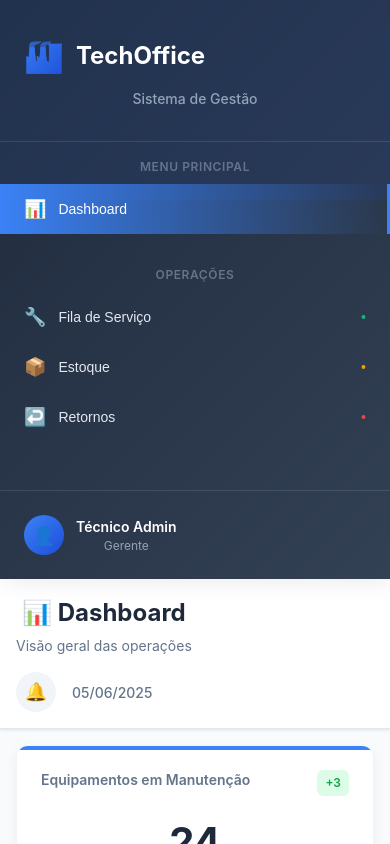
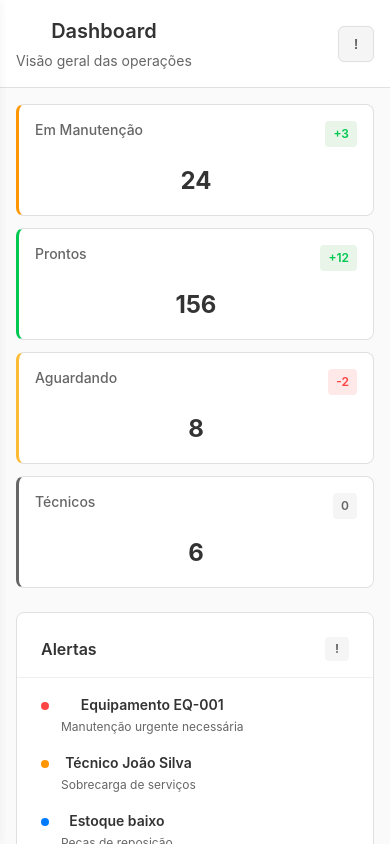
Before and after one commit to brunolealsm/meu-projeto-react, a React (Vite) app: page / in a window 390 px wide. Built offline with nearby package versions, Linux system fonts and the light colour scheme.

Commit message:
design: Implementar visual minimalista e profissional - Remove emojis e cores excessivas - Design clean com cores neutras - Interface responsiva para mobile - Tipografia profissional

```diff
--- a/src/App.css
+++ b/src/App.css
@@ -8,87 +8,77 @@
 .app-container {
   display: flex;
   height: 100vh;
-  background: #f8fafc;
-  font-family: 'Inter', -apple-system, BlinkMacSystemFont, sans-serif;
+  background: #fafafa;
+  font-family: -apple-system, BlinkMacSystemFont, 'Segoe UI', sans-serif;
+  color: #333;
 }
 
 /* Sidebar */
 .sidebar {
-  width: 280px;
-  background: linear-gradient(135deg, #1e293b 0%, #334155 100%);
-  color: white;
+  width: 260px;
+  background: #ffffff;
+  border-right: 1px solid #e0e0e0;
   display: flex;
   flex-direction: column;
-  box-shadow: 4px 0 24px rgba(0, 0, 0, 0.1);
-  position: relative;
-  overflow: hidden;
-}
-
-.sidebar::before {
-  content: '';
-  position: absolute;
-  top: 0;
-  left: 0;
-  right: 0;
-  height: 200px;
-  background: linear-gradient(135deg, #3b82f6 0%, #1d4ed8 100%);
-  opacity: 0.1;
-  z-index: 0;
+  box-shadow: 2px 0 8px rgba(0, 0, 0, 0.04);
 }
 
 .sidebar-header {
-  padding: 2rem 1.5rem;
-  border-bottom: 1px solid rgba(255, 255, 255, 0.1);
-  position: relative;
-  z-index: 1;
+  padding: 1.5rem;
+  border-bottom: 1px solid #f0f0f0;
 }
 
 .logo {
   display: flex;
   align-items: center;
   gap: 0.75rem;
-  margin-bottom: 0.5rem;
 }
 
 .logo-icon {
-  font-size: 2rem;
-  background: linear-gradient(135deg, #3b82f6, #1d4ed8);
-  -webkit-background-clip: text;
-  -webkit-text-fill-color: transparent;
-  background-clip: text;
+  width: 36px;
+  height: 36px;
+  background: #333;
+  color: white;
+  border-radius: 6px;
+  display: flex;
+  align-items: center;
+  justify-content: center;
+  font-size: 0.75rem;
+  font-weight: 700;
+  letter-spacing: -0.5px;
 }
 
-.logo h1 {
-  font-size: 1.5rem;
-  font-weight: 700;
+.logo-text h1 {
+  font-size: 1.25rem;
+  font-weight: 600;
+  color: #333;
   margin: 0;
+  line-height: 1;
 }
 
-.subtitle {
-  color: #94a3b8;
-  font-size: 0.875rem;
-  font-weight: 500;
+.logo-text span {
+  font-size: 0.75rem;
+  color: #666;
+  font-weight: 400;
 }
 
 /* Navigation */
 .sidebar-nav {
   flex: 1;
   padding: 1rem 0;
-  position: relative;
-  z-index: 1;
 }
 
 .nav-section {
-  margin-bottom: 2rem;
+  margin-bottom: 1.5rem;
 }
 
 .nav-section h3 {
   padding: 0 1.5rem;
   margin-bottom: 0.5rem;
-  font-size: 0.75rem;
+  font-size: 0.7rem;
   text-transform: uppercase;
-  letter-spacing: 0.05em;
-  color: #64748b;
+  letter-spacing: 0.5px;
+  color: #999;
   font-weight: 600;
 }
 
@@ -97,55 +87,52 @@
   display: flex;
   align-items: center;
   gap: 0.75rem;
-  padding: 0.875rem 1.5rem;
+  padding: 0.75rem 1.5rem;
   background: none;
   border: none;
-  color: #e2e8f0;
+  color: #666;
   font-size: 0.875rem;
   font-weight: 500;
   cursor: pointer;
-  transition: all 0.2s ease;
+  transition: all 0.15s ease;
   text-align: left;
   position: relative;
 }
 
 .nav-item:hover {
-  background: rgba(255, 255, 255, 0.05);
-  color: white;
+  background: #f8f8f8;
+  color: #333;
 }
 
 .nav-item.active {
-  background: linear-gradient(90deg, var(--accent-color, #3b82f6), transparent);
-  color: white;
-  border-right: 3px solid var(--accent-color, #3b82f6);
-}
-
-.nav-item.active::before {
-  content: '';
-  position: absolute;
-  left: 0;
-  top: 0;
-  bottom: 0;
-  width: 4px;
-  background: var(--accent-color, #3b82f6);
+  background: #f0f0f0;
+  color: #333;
+  border-right: 2px solid #333;
 }
 
 .nav-icon {
-  font-size: 1.125rem;
-  min-width: 20px;
+  width: 24px;
+  height: 24px;
+  display: flex;
+  align-items: center;
+  justify-content: center;
+  font-size: 0.6rem;
+  font-weight: 700;
+  background: #f5f5f5;
+  border-radius: 4px;
+  color: #666;
+  letter-spacing: -0.5px;
 }
 
-.nav-badge {
-  margin-left: auto;
-  color: var(--accent-color, #3b82f6);
+.nav-item.active .nav-icon {
+  background: #333;
+  color: white;
 }
 
 /* Sidebar Footer */
 .sidebar-footer {
   padding: 1.5rem;
-  border-top: 1px solid rgba(255, 255, 255, 0.1);
-  position: relative;
-  z-index: 1;
+  border-top: 1px solid #f0f0f0;
 }
 
 .user-info {
@@ -155,24 +142,28 @@
 }
 
 .user-avatar {
-  width: 2.5rem;
-  height: 2.5rem;
-  background: linear-gradient(135deg, #3b82f6, #1d4ed8);
+  width: 32px;
+  height: 32px;
+  background: #333;
+  color: white;
   border-radius: 50%;
   display: flex;
   align-items: center;
   justify-content: center;
-  font-size: 1.125rem;
+  font-size: 0.7rem;
+  font-weight: 700;
+  letter-spacing: -0.5px;
 }
 
 .user-name {
-  font-weight: 600;
+  font-weight: 500;
   font-size: 0.875rem;
+  color: #333;
 }
 
 .user-role {
   font-size: 0.75rem;
-  color: #94a3b8;
+  color: #666;
 }
 
 /* Main Content */
@@ -186,23 +177,23 @@
 .main-header {
   background: white;
   padding: 1.5rem 2rem;
-  border-bottom: 1px solid #e2e8f0;
+  border-bottom: 1px solid #e0e0e0;
   display: flex;
   justify-content: space-between;
   align-items: center;
-  box-shadow: 0 1px 3px rgba(0, 0, 0, 0.1);
 }
 
 .header-left h1 {
-  font-size: 1.75rem;
-  color: #1e293b;
+  font-size: 1.5rem;
+  color: #333;
   margin-bottom: 0.25rem;
-  font-weight: 700;
+  font-weight: 600;
 }
 
 .header-subtitle {
-  color: #64748b;
+  color: #666;
   font-size: 0.875rem;
+  font-weight: 400;
 }
 
 .header-right {
@@ -212,28 +203,33 @@
 }
 
 .notification-btn {
-  width: 2.5rem;
-  height: 2.5rem;
-  border-radius: 50%;
-  background: #f1f5f9;
-  border: none;
+  width: 36px;
+  height: 36px;
+  border-radius: 6px;
+  background: #f5f5f5;
+  border: 1px solid #e0e0e0;
   cursor: pointer;
   display: flex;
   align-items: center;
   justify-content: center;
-  font-size: 1.125rem;
-  transition: all 0.2s ease;
+  transition: all 0.15s ease;
 }
 
 .notification-btn:hover {
-  background: #e2e8f0;
-  transform: scale(1.05);
+  background: #efefef;
+  border-color: #d0d0d0;
+}
+
+.notification-icon {
+  font-size: 0.875rem;
+  font-weight: 700;
+  color: #666;
 }
 
 .date-time {
   font-size: 0.875rem;
-  color: #64748b;
-  font-weight: 500;
+  color: #666;
+  font-weight: 400;
 }
 
 /* Content Area */
@@ -241,39 +237,44 @@
   flex: 1;
   padding: 2rem;
   overflow-y: auto;
+  background: #fafafa;
 }
 
 /* Dashboard */
 .dashboard {
   display: flex;
   flex-direction: column;
-  gap: 2rem;
+  gap: 1.5rem;
 }
 
 .status-cards {
   display: grid;
-  grid-template-columns: repeat(auto-fit, minmax(280px, 1fr));
-  gap: 1.5rem;
+  grid-template-columns: repeat(auto-fit, minmax(200px, 1fr));
+  gap: 1rem;
 }
 
 .status-card {
   background: white;
   padding: 1.5rem;
-  border-radius: 12px;
-  box-shadow: 0 4px 12px rgba(0, 0, 0, 0.05);
-  border: 1px solid #f1f5f9;
+  border-radius: 8px;
+  border: 1px solid #e0e0e0;
   position: relative;
-  overflow: hidden;
 }
 
-.status-card::before {
-  content: '';
-  position: absolute;
-  top: 0;
-  left: 0;
-  right: 0;
-  height: 4px;
-  background: var(--card-color);
+.status-card.warning {
+  border-left: 3px solid #ff9500;
+}
+
+.status-card.success {
+  border-left: 3px solid #00c851;
+}
+
+.status-card.pending {
+  border-left: 3px solid #ffbb33;
+}
+
+.status-card.neutral {
+  border-left: 3px solid #666;
 }
 
 .card-header {
@@ -285,111 +286,130 @@
 
 .card-header h3 {
   font-size: 0.875rem;
-  color: #64748b;
-  font-weight: 600;
-  line-height: 1.4;
+  color: #666;
+  font-weight: 500;
+  line-height: 1.3;
 }
 
 .trend {
   font-size: 0.75rem;
   font-weight: 600;
   padding: 0.25rem 0.5rem;
-  border-radius: 6px;
+  border-radius: 4px;
+  background: #f5f5f5;
+  color: #666;
 }
 
 .trend.positive {
-  background: #dcfce7;
-  color: #16a34a;
+  background: #e8f5e8;
+  color: #00c851;
 }
 
 .trend.negative {
-  background: #fef2f2;
-  color: #dc2626;
-}
-
-.trend.neutral {
-  background: #f1f5f9;
-  color: #64748b;
+  background: #ffe8e8;
+  color: #ff4444;
 }
 
 .card-value {
-  font-size: 2.5rem;
+  font-size: 2rem;
   font-weight: 700;
-  color: #1e293b;
+  color: #333;
 }
 
 /* Dashboard Widgets */
 .dashboard-widgets {
   display: grid;
   grid-template-columns: 1fr 1fr;
-  gap: 2rem;
+  gap: 1.5rem;
 }
 
 .widget {
   background: white;
-  padding: 1.5rem;
-  border-radius: 12px;
-  box-shadow: 0 4px 12px rgba(0, 0, 0, 0.05);
-  border: 1px solid #f1f5f9;
+  border-radius: 8px;
+  border: 1px solid #e0e0e0;
+  overflow: hidden;
 }
 
-.widget h3 {
-  margin-bottom: 1rem;
-  color: #1e293b;
+.widget-header {
+  display: flex;
+  justify-content: space-between;
+  align-items: center;
+  padding: 1.5rem 1.5rem 1rem 1.5rem;
+  border-bottom: 1px solid #f0f0f0;
+}
+
+.widget-header h3 {
+  margin: 0;
+  color: #333;
   font-size: 1rem;
   font-weight: 600;
 }
 
+.widget-icon {
+  width: 24px;
+  height: 24px;
+  background: #f5f5f5;
+  border-radius: 4px;
+  display: flex;
+  align-items: center;
+  justify-content: center;
+  font-size: 0.75rem;
+  font-weight: 700;
+  color: #666;
+}
+
 /* Alert List */
 .alert-list {
-  list-style: none;
+  padding: 1rem 1.5rem 1.5rem 1.5rem;
   display: flex;
   flex-direction: column;
-  gap: 0.75rem;
+  gap: 1rem;
 }
 
 .alert-item {
   display: flex;
   gap: 0.75rem;
-  padding: 0.75rem;
-  border-radius: 8px;
-  transition: all 0.2s ease;
+  align-items: flex-start;
 }
 
-.alert-item.urgent {
-  background: #fef2f2;
-  border-left: 4px solid #dc2626;
+.alert-indicator {
+  width: 8px;
+  height: 8px;
+  border-radius: 50%;
+  margin-top: 0.5rem;
+  flex-shrink: 0;
 }
 
-.alert-item.warning {
-  background: #fffbeb;
-  border-left: 4px solid #d97706;
+.alert-item.urgent .alert-indicator {
+  background: #ff4444;
 }
 
-.alert-item.info {
-  background: #eff6ff;
-  border-left: 4px solid #2563eb;
+.alert-item.warning .alert-indicator {
+  background: #ff9500;
 }
 
-.alert-item span {
-  font-size: 1.25rem;
+.alert-item.info .alert-indicator {
+  background: #007bff;
 }
 
-.alert-item strong {
+.alert-content strong {
   font-size: 0.875rem;
-  color: #1e293b;
+  color: #333;
   display: block;
   margin-bottom: 0.25rem;
+  font-weight: 600;
 }
 
-.alert-item p {
+.alert-content p {
   font-size: 0.75rem;
-  color: #64748b;
+  color: #666;
   margin: 0;
+  line-height: 1.4;
 }
 
 /* Summary Stats */
 .summary-stats {
+  padding: 1rem 1.5rem 1.5rem 1.5rem;
   display: flex;
   flex-direction: column;
   gap: 1rem;
@@ -400,7 +420,7 @@
   justify-content: space-between;
   align-items: center;
   padding: 0.75rem 0;
-  border-bottom: 1px solid #f1f5f9;
+  border-bottom: 1px solid #f0f0f0;
 }
 
 .stat:last-child {
@@ -409,64 +429,91 @@
 
 .stat-label {
   font-size: 0.875rem;
-  color: #64748b;
+  color: #666;
+  font-weight: 400;
 }
 
 .stat-value {
   font-size: 1.25rem;
   font-weight: 700;
-  color: #1e293b;
+  color: #333;
 }
 
 /* Section Placeholder */
 .section-placeholder {
+  background: white;
+  border-radius: 8px;
+  border: 1px solid #e0e0e0;
+  min-height: 400px;
   display: flex;
-  flex-direction: column;
   align-items: center;
   justify-content: center;
+}
+
+.placeholder-content {
   text-align: center;
-  padding: 4rem 2rem;
-  background: white;
-  border-radius: 12px;
-  box-shadow: 0 4px 12px rgba(0, 0, 0, 0.05);
-  border: 1px solid #f1f5f9;
+  max-width: 300px;
 }
 
 .placeholder-icon {
-  font-size: 4rem;
-  margin-bottom: 1.5rem;
-  opacity: 0.7;
+  width: 80px;
+  height: 80px;
+  background: #f5f5f5;
+  border-radius: 12px;
+  display: flex;
+  align-items: center;
+  justify-content: center;
+  font-size: 1rem;
+  font-weight: 700;
+  color: #666;
+  margin: 0 auto 1.5rem;
+  letter-spacing: -0.5px;
 }
 
-.section-placeholder h2 {
-  font-size: 1.5rem;
-  color: #1e293b;
+.placeholder-content h2 {
+  font-size: 1.25rem;
+  color: #333;
   margin-bottom: 0.5rem;
   font-weight: 600;
 }
 
-.section-placeholder p {
-  color: #64748b;
+.placeholder-content p {
+  color: #666;
   margin-bottom: 2rem;
   font-size: 0.875rem;
-  max-width: 400px;
+  line-height: 1.5;
 }
 
 .cta-button {
-  background: linear-gradient(135deg, #3b82f6, #1d4ed8);
+  background: #333;
   color: white;
   border: none;
   padding: 0.75rem 1.5rem;
-  border-radius: 8px;
-  font-weight: 600;
+  border-radius: 6px;
+  font-weight: 500;
   cursor: pointer;
-  transition: all 0.2s ease;
+  transition: all 0.15s ease;
   font-size: 0.875rem;
 }
 
 .cta-button:hover {
-  transform: translateY(-2px);
-  box-shadow: 0 8px 25px rgba(59, 130, 246, 0.25);
+  background: #555;
+  transform: translateY(-1px);
+}
+
+/* Mobile Menu Toggle */
+.mobile-menu-toggle {
+  display: none;
+  width: 36px;
+  height: 36px;
+  background: #f5f5f5;
+  border: 1px solid #e0e0e0;
+  border-radius: 6px;
+  cursor: pointer;
+  align-items: center;
+  justify-content: center;
+  font-size: 1rem;
+  color: #666;
 }
 
 /* Responsive */
@@ -474,15 +521,44 @@
   .dashboard-widgets {
     grid-template-columns: 1fr;
   }
+
+  .content-area {
+    padding: 1.5rem;
+  }
 }
 
 @media (max-width: 768px) {
+  .app-container {
+    position: relative;
+  }
+
   .sidebar {
-    width: 240px;
+    position: fixed;
+    left: -260px;
+    top: 0;
+    height: 100vh;
+    z-index: 1000;
+    transition: left 0.3s ease;
+  }
+
+  .sidebar.open {
+    left: 0;
+  }
+
+  .main-content {
+    width: 100%;
   }
 
   .main-header {
     padding: 1rem;
+  }
+
+  .header-left h1 {
+    font-size: 1.25rem;
+  }
+
+  .mobile-menu-toggle {
+    display: flex;
   }
 
   .content-area {
@@ -490,27 +566,65 @@
   }
 
   .status-cards {
-    grid-template-columns: 1fr;
+    grid-template-columns: repeat(2, 1fr);
+    gap: 0.75rem;
   }
 
-  .header-left h1 {
+  .status-card {
+    padding: 1rem;
+  }
+
+  .card-value {
     font-size: 1.5rem;
   }
 }
 
-@media (max-width: 640px) {
-  .app-container {
-    flex-direction: column;
+@media (max-width: 480px) {
+  .status-cards {
+    grid-template-columns: 1fr;
   }
 
-  .sidebar {
-    width: 100%;
-    height: auto;
+  .header-right {
+    gap: 0.5rem;
   }
 
-  .main-header {
-    flex-direction: column;
+  .date-time {
+    display: none;
+  }
+
+  .dashboard-widgets {
     gap: 1rem;
-    align-items: flex-start;
+  }
+
+  .widget {
+    margin: 0;
+  }
+
+  .section-placeholder {
+    min-height: 300px;
+  }
+
+  .placeholder-icon {
+    width: 60px;
+    height: 60px;
+    font-size: 0.875rem;
   }
 }
+
+/* Overlay para mobile */
+.sidebar-overlay {
+  display: none;
+  position: fixed;
+  top: 0;
+  left: 0;
+  right: 0;
+  bottom: 0;
+  background: rgba(0, 0, 0, 0.5);
+  z-index: 999;
+}
+
+@media (max-width: 768px) {
+  .sidebar-overlay.show {
+    display: block;
+  }
+}
--- a/src/App.jsx
+++ b/src/App.jsx
@@ -8,31 +8,28 @@ function App() {
     {
       id: 'fila',
       label: 'Fila de Serviço',
-      icon: '🔧',
-      color: '#10b981',
+      icon: 'SVC',
       description: 'Gerenciar fila de manutenção'
     },
     {
       id: 'estoque',
       label: 'Estoque',
-      icon: '📦',
-      color: '#f59e0b',
+      icon: 'EST',
       description: 'Equipamentos revisados'
     },
     {
       id: 'retornos',
       label: 'Retornos',
-      icon: '↩️',
-      color: '#ef4444',
+      icon: 'RET',
       description: 'Processo de retorno'
     }
   ]
 
   const statusCards = [
-    { title: 'Equipamentos em Manutenção', value: '24', trend: '+3', color: '#3b82f6' },
-    { title: 'Prontos para Locação', value: '156', trend: '+12', color: '#10b981' },
-    { title: 'Aguardando Retorno', value: '8', trend: '-2', color: '#f59e0b' },
-    { title: 'Técnicos Ativos', value: '6', trend: '0', color: '#8b5cf6' }
+    { title: 'Em Manutenção', value: '24', trend: '+3', status: 'warning' },
+    { title: 'Prontos', value: '156', trend: '+12', status: 'success' },
+    { title: 'Aguardando', value: '8', trend: '-2', status: 'pending' },
+    { title: 'Técnicos', value: '6', trend: '0', status: 'neutral' }
   ]
 
   return (
@@ -41,20 +38,22 @@ function App() {
       <aside className="sidebar">
         <div className="sidebar-header">
           <div className="logo">
-            <span className="logo-icon">🏭</span>
+            <div className="logo-icon">TO</div>
+            <div className="logo-text">
               <h1>TechOffice</h1>
+              <span>Sistema de Gestão</span>
             </div>
-          <p className="subtitle">Sistema de Gestão</p>
+          </div>
         </div>
 
         <nav className="sidebar-nav">
           <div className="nav-section">
-            <h3>Menu Principal</h3>
+            <h3>Principal</h3>
             <button
               className={`nav-item ${activeSection === 'dashboard' ? 'active' : ''}`}
               onClick={() => setActiveSection('dashboard')}
             >
-              <span className="nav-icon">📊</span>
+              <span className="nav-icon">DAS</span>
               <span>Dashboard</span>
             </button>
           </div>
@@ -66,11 +65,9 @@ function App() {
                 key={item.id}
                 className={`nav-item ${activeSection === item.id ? 'active' : ''}`}
                 onClick={() => setActiveSection(item.id)}
-                style={{ '--accent-color': item.color }}
               >
                 <span className="nav-icon">{item.icon}</span>
                 <span>{item.label}</span>
-                <span className="nav-badge">•</span>
               </button>
             ))}
           </div>
@@ -78,8 +75,8 @@ function App() {
 
         <div className="sidebar-footer">
           <div className="user-info">
-            <div className="user-avatar">👤</div>
-            <div>
+            <div className="user-avatar">TC</div>
+            <div className="user-details">
               <div className="user-name">Técnico Admin</div>
               <div className="user-role">Gerente</div>
             </div>
@@ -92,10 +89,10 @@ function App() {
         <header className="main-header">
           <div className="header-left">
             <h1>
-              {activeSection === 'dashboard' && '📊 Dashboard'}
-              {activeSection === 'fila' && '🔧 Fila de Serviço'}
-              {activeSection === 'estoque' && '📦 Estoque'}
-              {activeSection === 'retornos' && '↩️ Retornos'}
+              {activeSection === 'dashboard' && 'Dashboard'}
+              {activeSection === 'fila' && 'Fila de Serviço'}
+              {activeSection === 'estoque' && 'Estoque'}
+              {activeSection === 'retornos' && 'Retornos'}
             </h1>
             <p className="header-subtitle">
               {activeSection === 'dashboard' && 'Visão geral das operações'}
@@ -105,7 +102,9 @@ function App() {
             </p>
           </div>
           <div className="header-right">
-            <button className="notification-btn">🔔</button>
+            <button className="notification-btn">
+              <span className="notification-icon">!</span>
+            </button>
             <div className="date-time">{new Date().toLocaleDateString('pt-BR')}</div>
           </div>
         </header>
@@ -115,7 +114,7 @@ function App() {
             <div className="dashboard">
               <div className="status-cards">
                 {statusCards.map((card, index) => (
-                  <div key={index} className="status-card" style={{ '--card-color': card.color }}>
+                  <div key={index} className={`status-card ${card.status}`}>
                     <div className="card-header">
                       <h3>{card.title}</h3>
                       <span className={`trend ${card.trend.startsWith('+') ? 'positive' : card.trend.startsWith('-') ? 'negative' : 'neutral'}`}>
@@ -129,45 +128,51 @@ function App() {
 
               <div className="dashboard-widgets">
                 <div className="widget">
-                  <h3>🚨 Alertas Importantes</h3>
-                  <ul className="alert-list">
-                    <li className="alert-item urgent">
-                      <span>⚠️</span>
-                      <div>
-                        <strong>Equipamento #EQ-001</strong>
+                  <div className="widget-header">
+                    <h3>Alertas</h3>
+                    <span className="widget-icon">!</span>
+                  </div>
+                  <div className="alert-list">
+                    <div className="alert-item urgent">
+                      <div className="alert-indicator"></div>
+                      <div className="alert-content">
+                        <strong>Equipamento EQ-001</strong>
                         <p>Manutenção urgente necessária</p>
                       </div>
-                    </li>
-                    <li className="alert-item warning">
-                      <span>🔧</span>
-                      <div>
-                        <strong>Técnico João</strong>
+                    </div>
+                    <div className="alert-item warning">
+                      <div className="alert-indicator"></div>
+                      <div className="alert-content">
+                        <strong>Técnico João Silva</strong>
                         <p>Sobrecarga de serviços</p>
                       </div>
-                    </li>
-                    <li className="alert-item info">
-                      <span>📦</span>
-                      <div>
+                    </div>
+                    <div className="alert-item info">
+                      <div className="alert-indicator"></div>
+                      <div className="alert-content">
                         <strong>Estoque baixo</strong>
                         <p>Peças de reposição</p>
                       </div>
-                    </li>
-                  </ul>
+                    </div>
+                  </div>
                 </div>
 
                 <div className="widget">
-                  <h3>📈 Resumo Operacional</h3>
+                  <div className="widget-header">
+                    <h3>Resumo</h3>
+                    <span className="widget-icon">%</span>
+                  </div>
                   <div className="summary-stats">
                     <div className="stat">
-                      <span className="stat-label">Produtividade Hoje</span>
+                      <span className="stat-label">Produtividade</span>
                       <span className="stat-value">87%</span>
                     </div>
                     <div className="stat">
-                      <span className="stat-label">Tempo Médio Reparo</span>
+                      <span className="stat-label">Tempo Médio</span>
                       <span className="stat-value">4.2h</span>
                     </div>
                     <div className="stat">
-                      <span className="stat-label">Satisfação Cliente</span>
+                      <span className="stat-label">Satisfação</span>
                       <span className="stat-value">94%</span>
                     </div>
                   </div>
@@ -178,28 +183,34 @@ function App() {
 
           {activeSection === 'fila' && (
             <div className="section-placeholder">
-              <div className="placeholder-icon">🔧</div>
+              <div className="placeholder-content">
+                <div className="placeholder-icon">SVC</div>
                 <h2>Fila de Serviço</h2>
-              <p>Aqui será implementado o gerenciamento da fila de manutenção</p>
+                <p>Módulo para gerenciamento da fila de manutenção</p>
                 <button className="cta-button">Configurar Módulo</button>
+              </div>
             </div>
           )}
 
           {activeSection === 'estoque' && (
             <div className="section-placeholder">
-              <div className="placeholder-icon">📦</div>
+              <div className="placeholder-content">
+                <div className="placeholder-icon">EST</div>
                 <h2>Controle de Estoque</h2>
-              <p>Módulo para gerenciar equipamentos revisados e prontos para locação</p>
+                <p>Módulo para equipamentos revisados e prontos</p>
                 <button className="cta-button">Configurar Módulo</button>
+              </div>
             </div>
           )}
 
           {activeSection === 'retornos' && (
             <div className="section-placeholder">
-              <div className="placeholder-icon">↩️</div>
+              <div className="placeholder-content">
+                <div className="placeholder-icon">RET</div>
                 <h2>Processo de Retornos</h2>
-              <p>Gerenciamento do processo de retorno de equipamentos locados</p>
+                <p>Módulo para retorno de equipamentos locados</p>
                 <button className="cta-button">Configurar Módulo</button>
+              </div>
             </div>
           )}
         </div>
```
Lines whose indentation alone changed are shown as unchanged.
